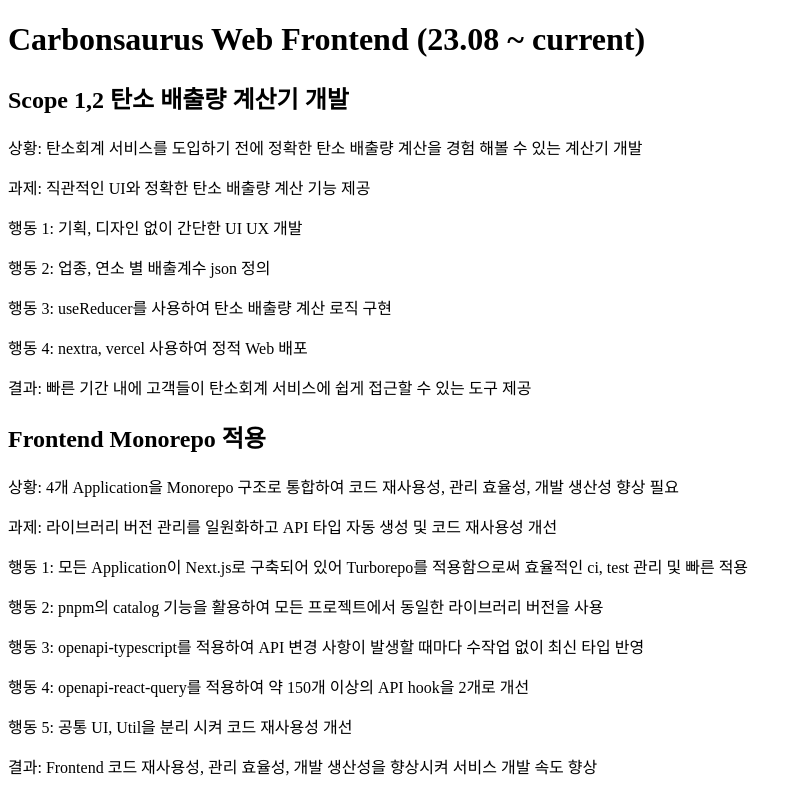
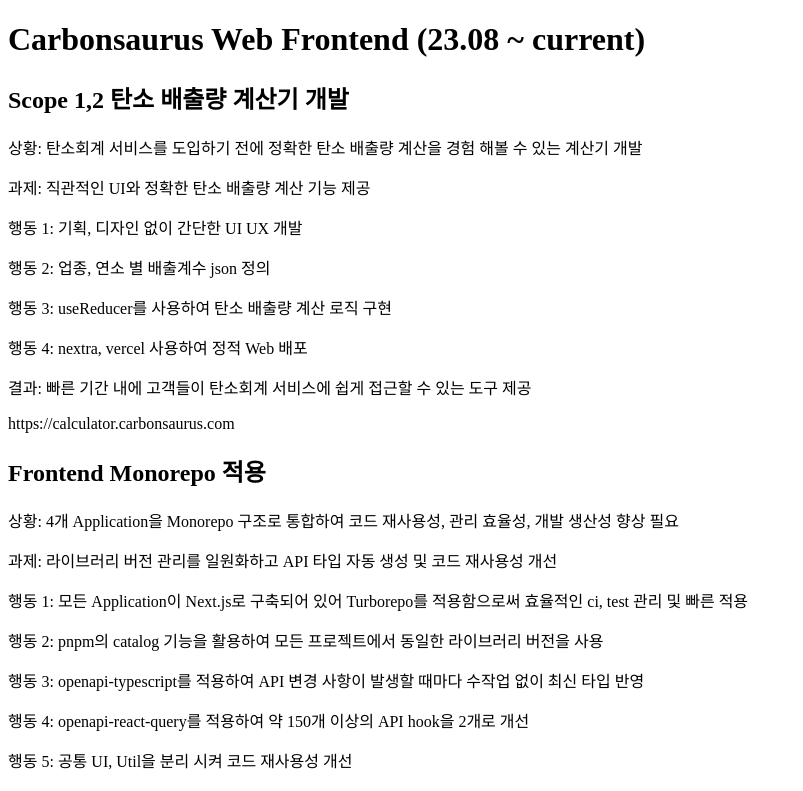
Before and after one commit to fe-dudu/fe-dudu-nextra, a Next.js app: page /career/carbonsaurus in a window 1280 px wide. Shown: the top 791 px of the page, without its empty margins (0-803 px from the left). Built offline with nearby package versions, Linux system fonts and the light colour scheme.

Commit message:
Update: carbonsaurus career

```diff
--- a/pages/career/carbonsaurus.mdx
+++ b/pages/career/carbonsaurus.mdx
@@ -16,6 +16,7 @@
 
 결과: 빠른 기간 내에 고객들이 탄소회계 서비스에 쉽게 접근할 수 있는 도구 제공
 
+https://calculator.carbonsaurus.com
 
 ## Frontend Monorepo 적용
 
```
